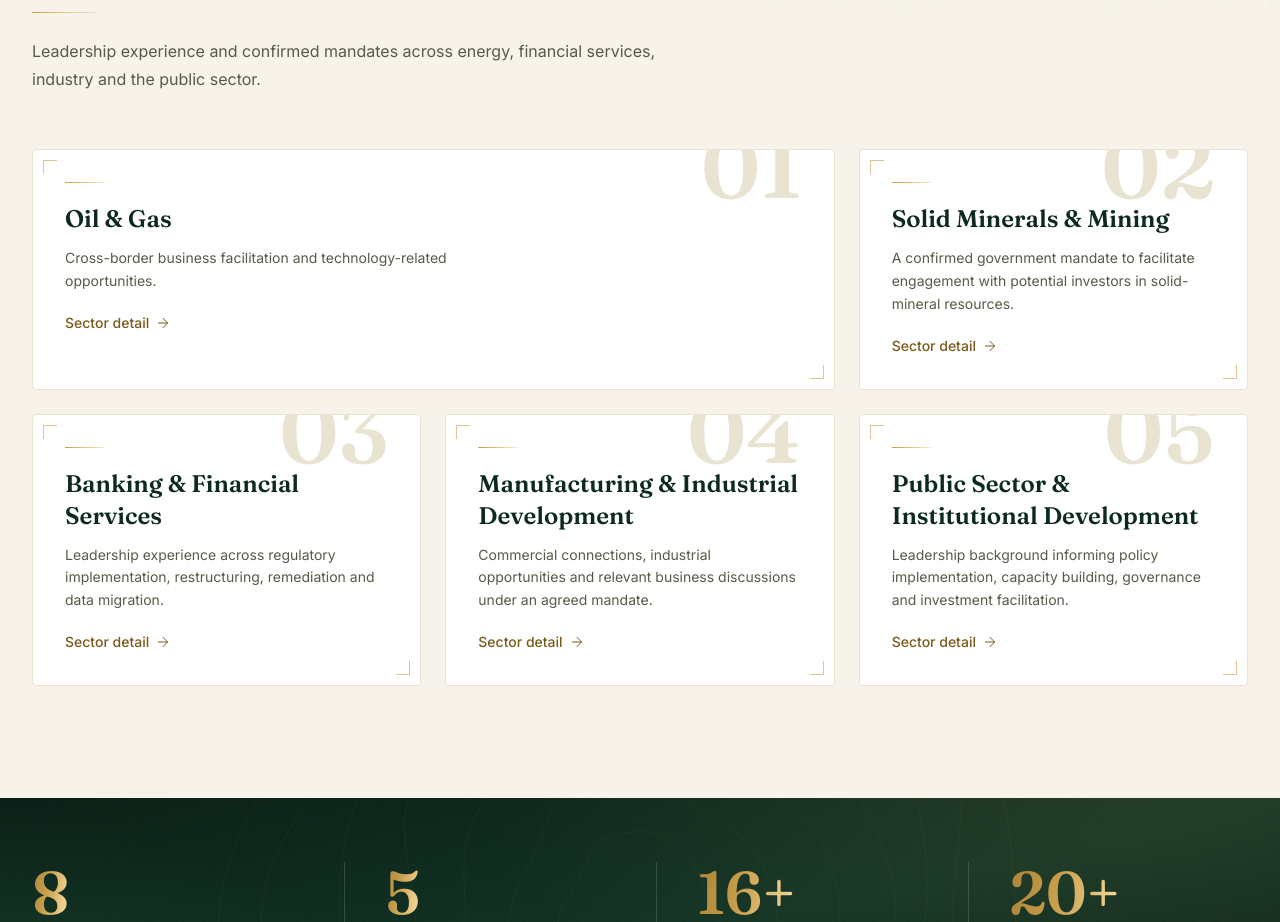
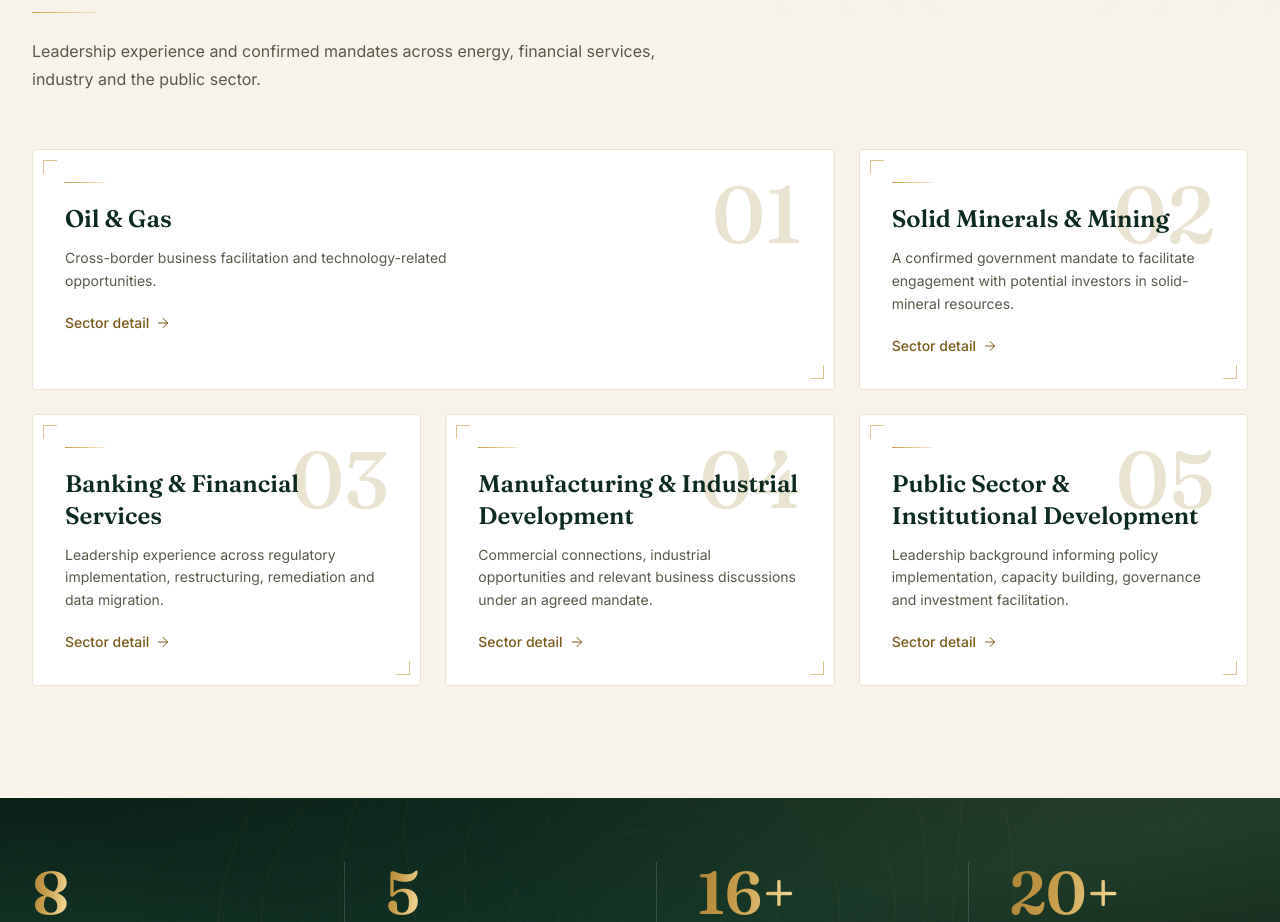
Before and after one commit to codewith-zach/Medius-Unus, a Next.js app: page /en in a window 1280 px wide. Shown: the part 3960-4882 px from the top of the page. Built offline with nearby package versions, Linux system fonts and the light colour scheme.

Commit message:
Sectors cards: seat ghost numerals inside the card
The negative top-translate cropped the numerals over the card edge,
reading as accidental. Numerals now sit at a padded inset (top-4/6,
right-6/8) at a slightly smaller, medium-weight size.

```diff
--- a/app/[lang]/page.tsx
+++ b/app/[lang]/page.tsx
@@ -282,7 +282,7 @@ export default async function HomePage({
                 >
                   <span
                     aria-hidden
-                    className="pointer-events-none absolute right-7 top-0 translate-y-[-0.32em] select-none font-heading text-[5.5rem] font-semibold leading-none text-sand transition-colors duration-300 group-hover:text-gold/25 sm:right-8"
+                    className="pointer-events-none absolute right-6 top-4 select-none font-heading text-[4rem] font-medium leading-none text-sand transition-colors duration-300 group-hover:text-gold/25 sm:right-8 sm:top-6 sm:text-[5rem]"
                   >
                     {String(i + 1).padStart(2, "0")}
                   </span>
```
